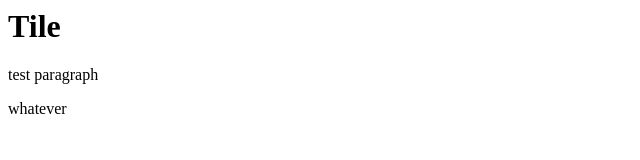
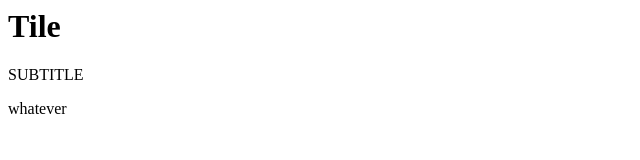
Before and after one commit to bencavins/redesigned-octo-eureka, a plain HTML site: page index.html in a window 1280 px wide. Shown: the full height of the page, 0-640 px from the left. Drawn offline with Linux system fonts and the light colour scheme.

Commit message:
add subtitle all caps

```diff
--- a/index.html
+++ b/index.html
@@ -4,7 +4,7 @@
   </head>
   <body>
     <h1>Tile</h1>
-    <p>test paragraph</p>
+    <p>SUBTITLE</p>
     <footer>
       whatever
     </footer>
```
